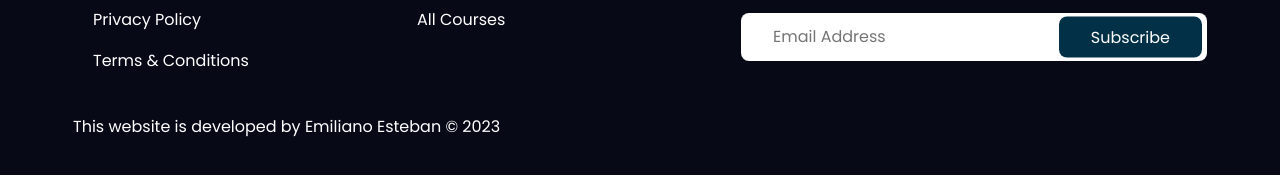
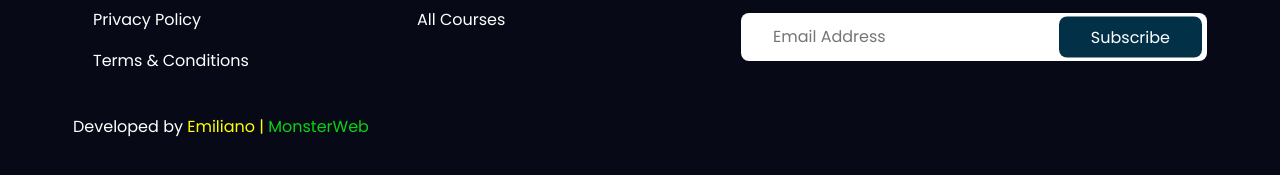
Before and after one commit to emiliano249/game, a plain HTML site: page index.html in a window 1280 px wide. Shown: the part 2928-3103 px from the top of the page. Drawn offline with Linux system fonts and the light colour scheme.

Commit message:
Update index.html

```diff
--- a/index.html
+++ b/index.html
@@ -296,10 +296,9 @@
         <br />
 
         <div class="credit">
-          This website is developed by
-          <a href="https://emilianoesteban.ga" target="_blank"
-            >Emiliano Esteban © 2023</a
-          >
+          Developed by
+              <a href="https://emilianoesteban.ar/es/index.html" target="_blank" style="color:#ffff00">Emiliano |</a>
+              <a href="https://monsterweb.site/" target="_blank" style="color:#07d411">MonsterWeb</a>
         </div>
       </div>
     </footer>
```
